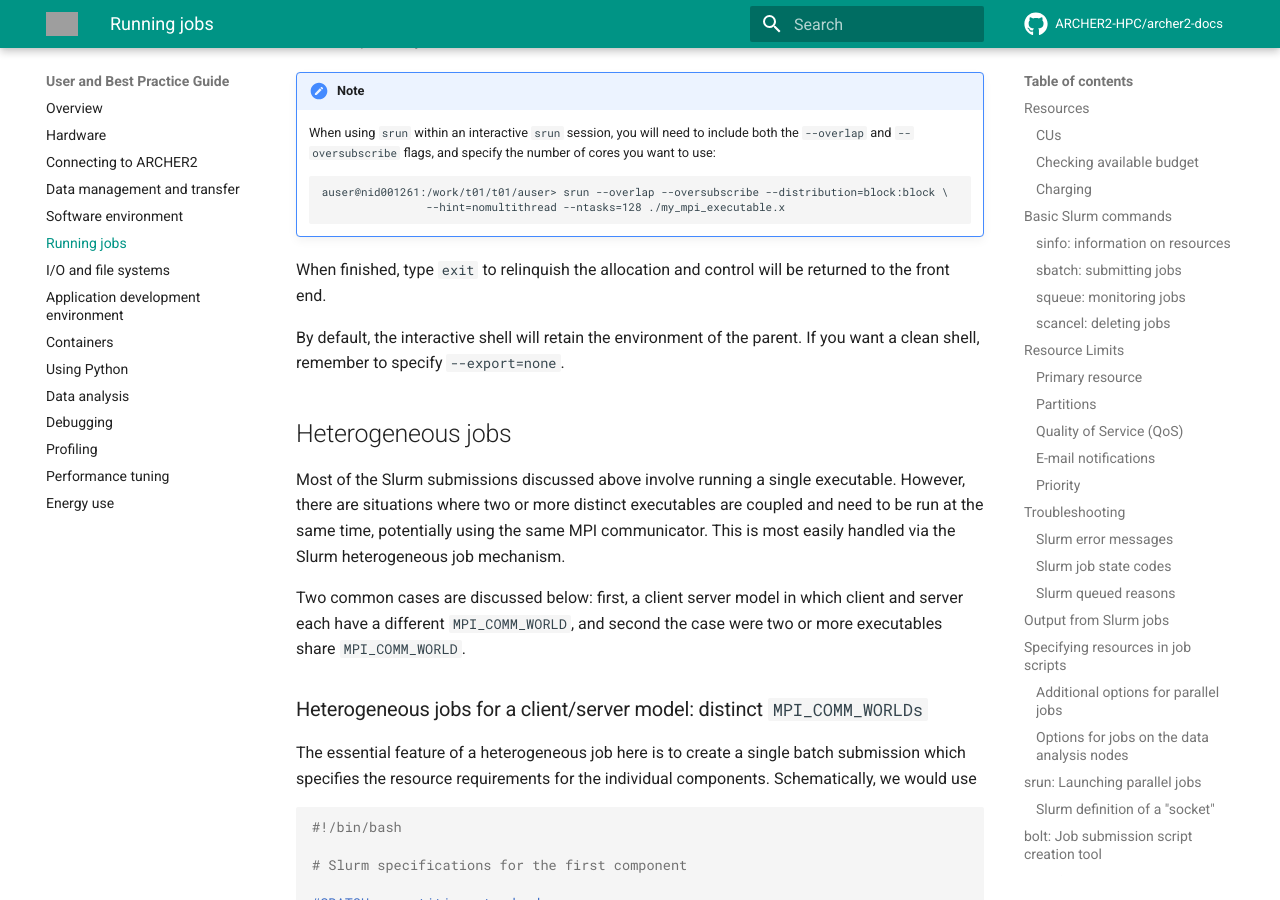
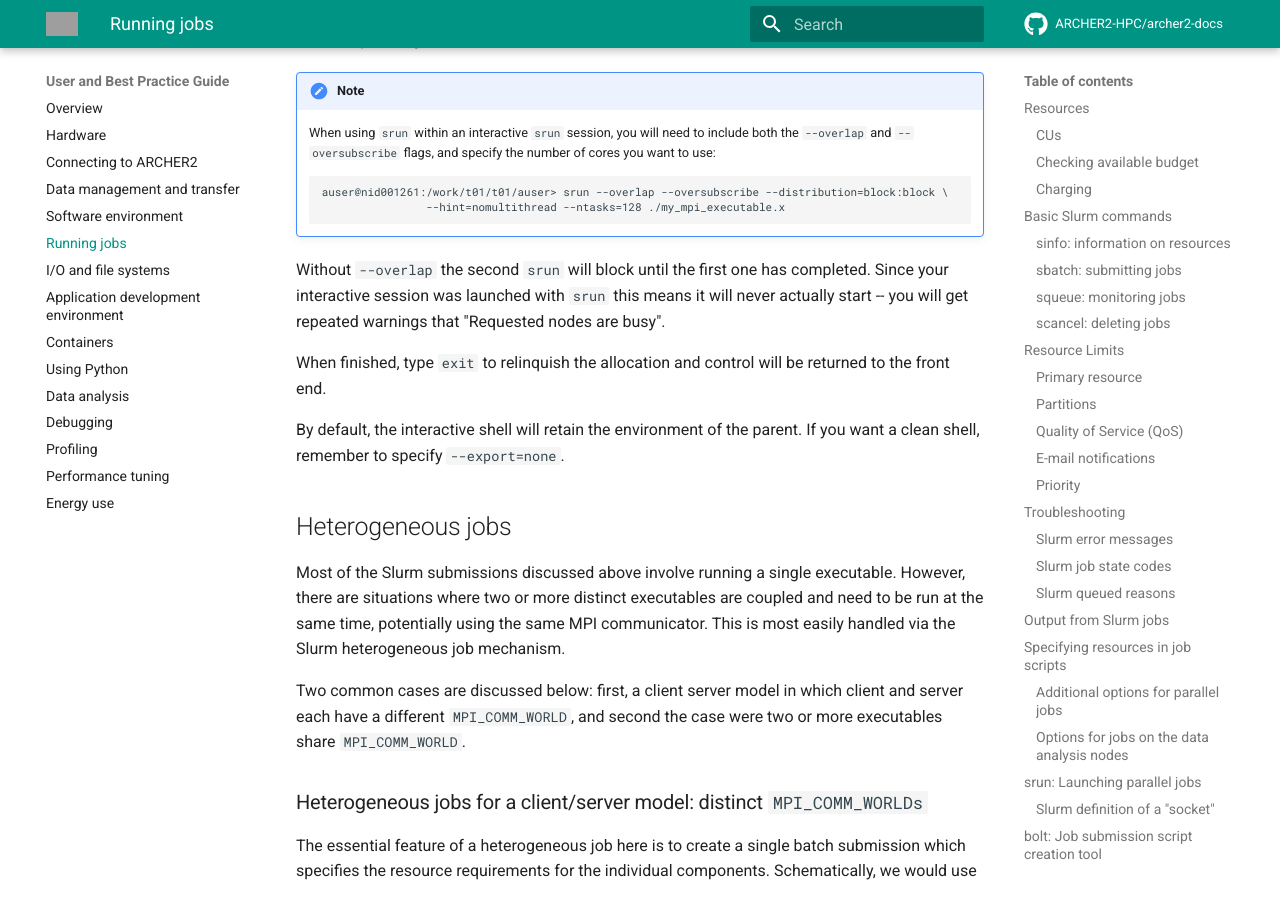
Before and after one commit to ARCHER2-HPC/archer2-docs, an MkDocs documentation site: the page built from docs/user-guide/scheduler.md, in a window 1280 px wide and 900 px high, scrolled down 39506 px. Built offline with MkDocs 1.6.1 and Material for MkDocs 9.7.7, drawn with Linux system fonts in a browser that asks for light colours; comment, search, counter and statistics services are not loaded; grey boxes are pictures that could not be loaded.

Commit message:
Added more explanation on overlap as per review

````diff
--- a/docs/user-guide/scheduler.md
+++ b/docs/user-guide/scheduler.md
@@ -1803,6 +1803,11 @@ of `srun` is required to launch a parallel job in the allocation.
                     --hint=nomultithread --ntasks=128 ./my_mpi_executable.x
     ```
 
+Without `--overlap` the second `srun` will block until the first one
+has completed. Since your interactive session was launched with `srun`
+this means it will never actually start -- you will get repeated
+warnings that "Requested nodes are busy".
+
 When finished, type `exit` to relinquish the allocation and control will
 be returned to the front end.
 
````
